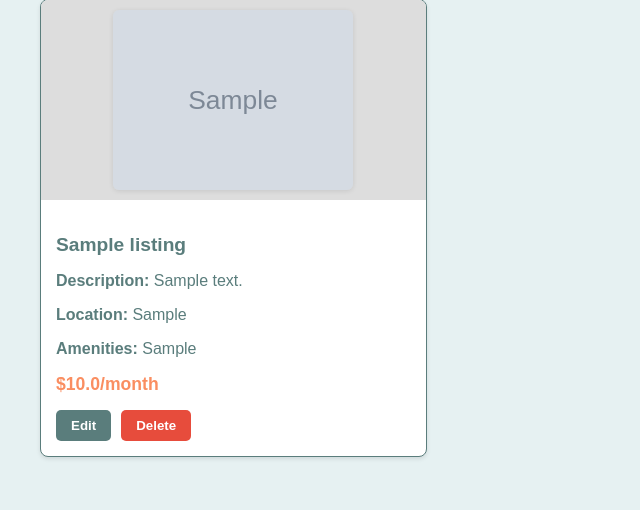
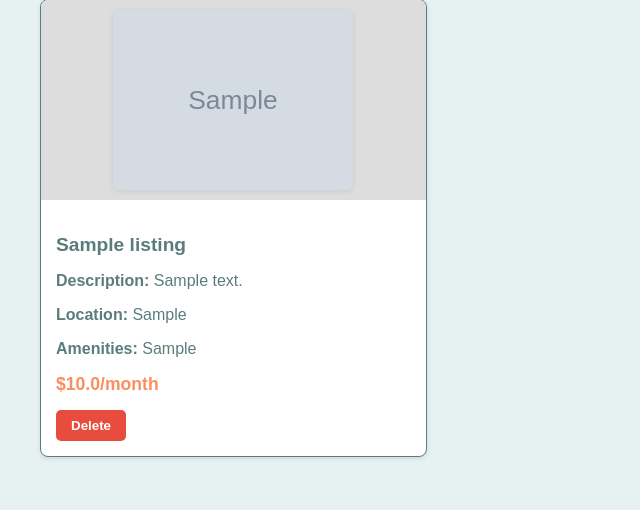
Before and after one commit to Imuugi/Projectforinfo, a Flask app: template App/templates/viewlisting.html in a window 1280 px wide. Shown: the part 101-611 px from the top of the page, without its empty margins (0-640 px from the left). Run offline with Flask 3, Linux system fonts and the light colour scheme; the template is opened without the code that fills it: values that come from a table or form of the project are taken from there, others are empty; tables that the repository leaves empty hold one stand-in row (values such as "Sample post"); grey boxes marked "Sample" are stand-in pictures.

Commit message:
missed this

```diff
--- a/App/templates/viewlisting.html
+++ b/App/templates/viewlisting.html
@@ -186,7 +186,6 @@
         <p><strong>Amenities:</strong> {{ listing.amenities }}</p>
         <p class="listing-price">${{ listing.price }}/month</p>
         <div class="listing-actions">
-          <button class="action-btn edit-btn" onclick="location.href='/edit-listing/{{ listing.id }}'">Edit</button>
           <form method="POST" action="{{ url_for('landlord_views.delete_listing') }}" style="display: inline;">
             <input type="hidden" name="listing_id" value="{{ listing.id }}">
             <button type="submit" class="action-btn delete-btn" onclick="return confirm('Are you sure you want to delete this listing?')">Delete</button>
```
